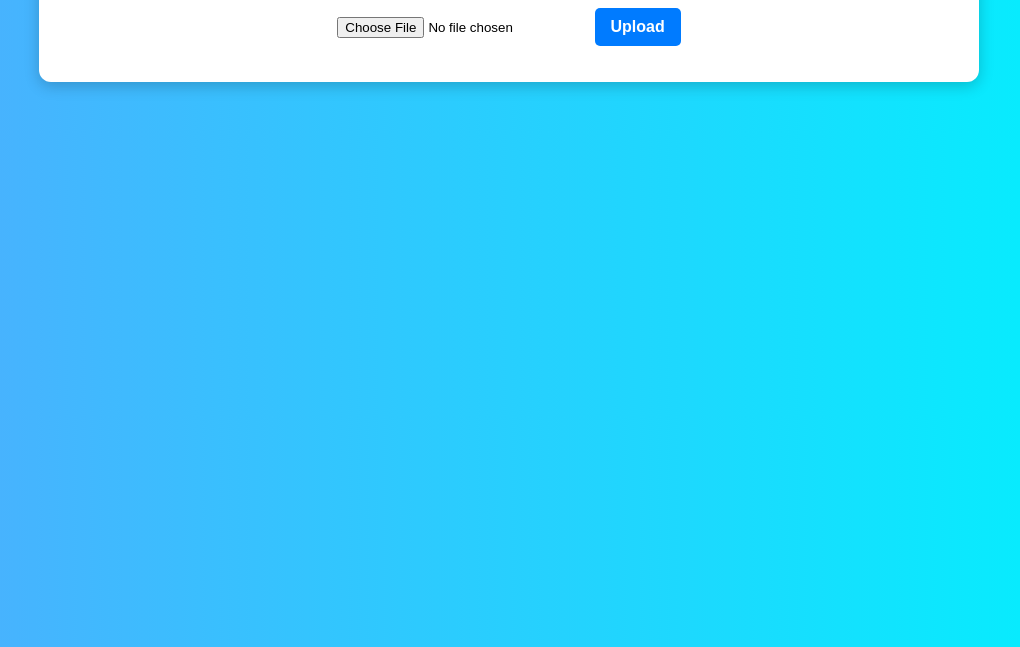
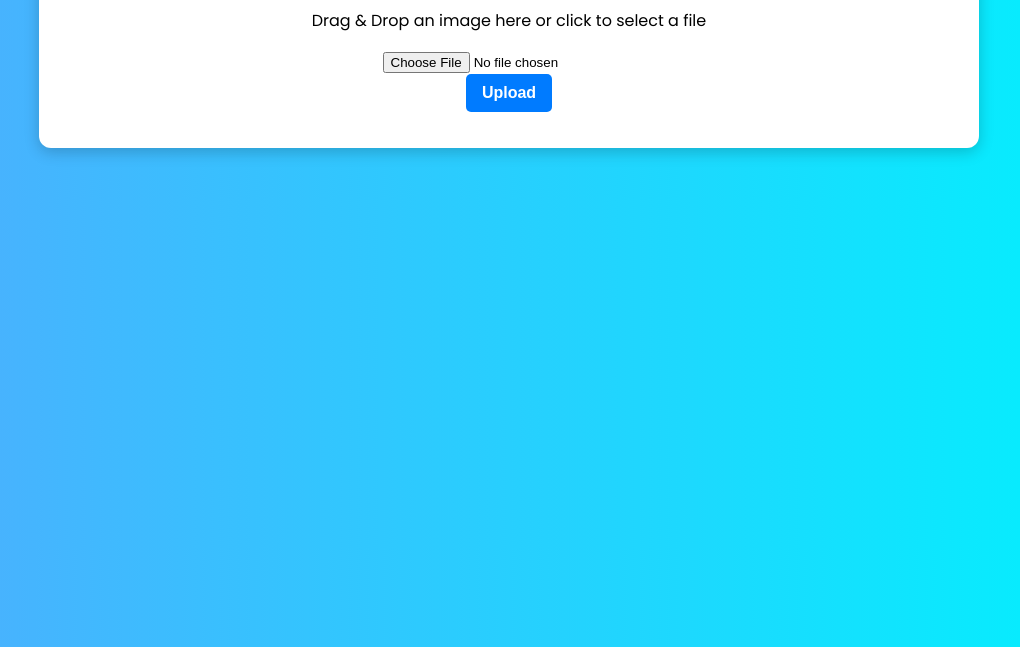
Before and after one commit to manju-app-developer/MVP2, a plain HTML site: page upload.html in a window 1280 px wide. Shown: the part 153-800 px from the top of the page, without its empty margins (131-1151 px from the left). Drawn offline with Linux system fonts and the light colour scheme.

Commit message:
Update upload.html

```diff
--- a/upload.html
+++ b/upload.html
@@ -9,7 +9,19 @@
 <body>
     <div class="container">
         <h1>Upload Your Travel Photo</h1>
-        <input type="file" id="file-input">
+
+        <!-- Drag & Drop or File Input -->
+        <div id="drop-area">
+            <p>Drag & Drop an image here or click to select a file</p>
+            <input type="file" id="file-input" accept="image/*">
+        </div>
+
+        <!-- Image Preview -->
+        <div id="image-preview-container">
+            <img id="image-preview" src="" alt="Preview" style="display: none;">
+        </div>
+
+        <!-- Upload Button -->
         <button onclick="uploadImage()">Upload</button>
         <p id="upload-status"></p>
     </div>
```
